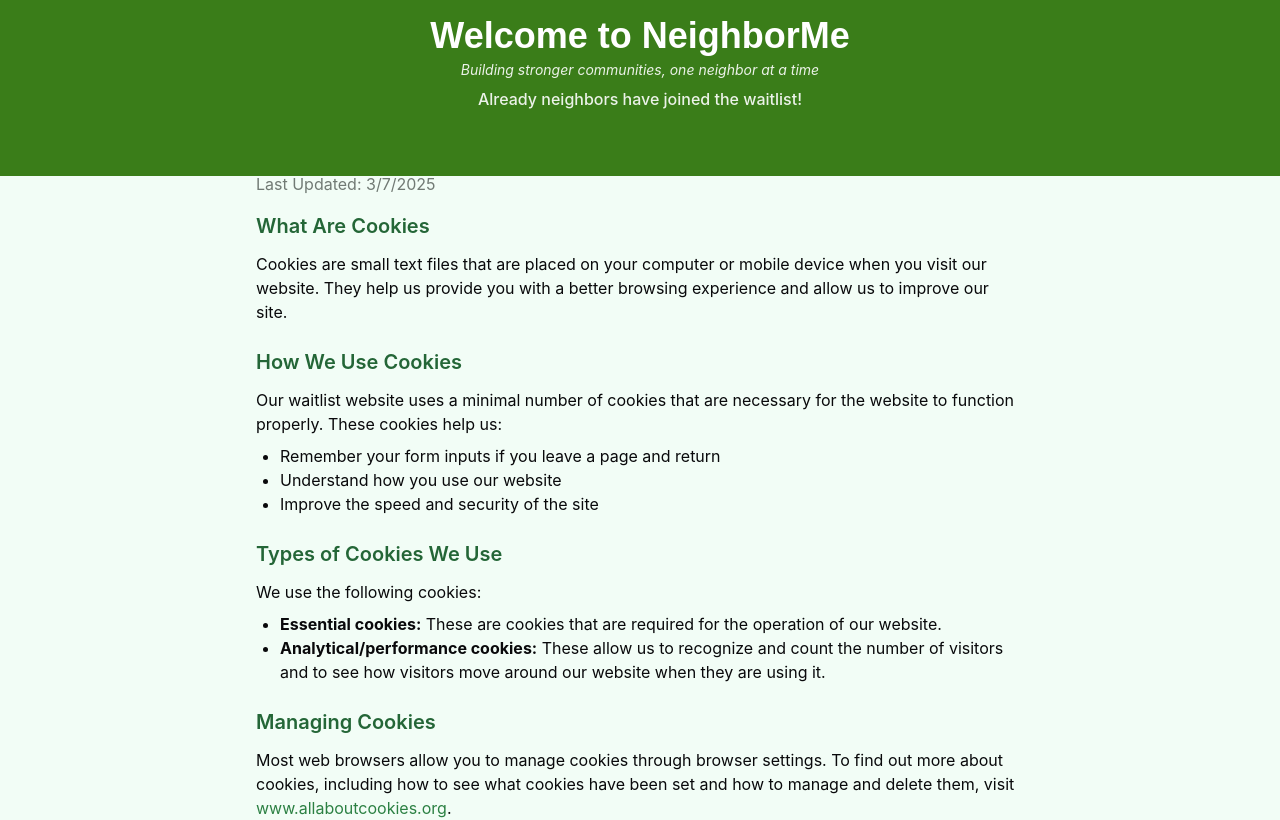
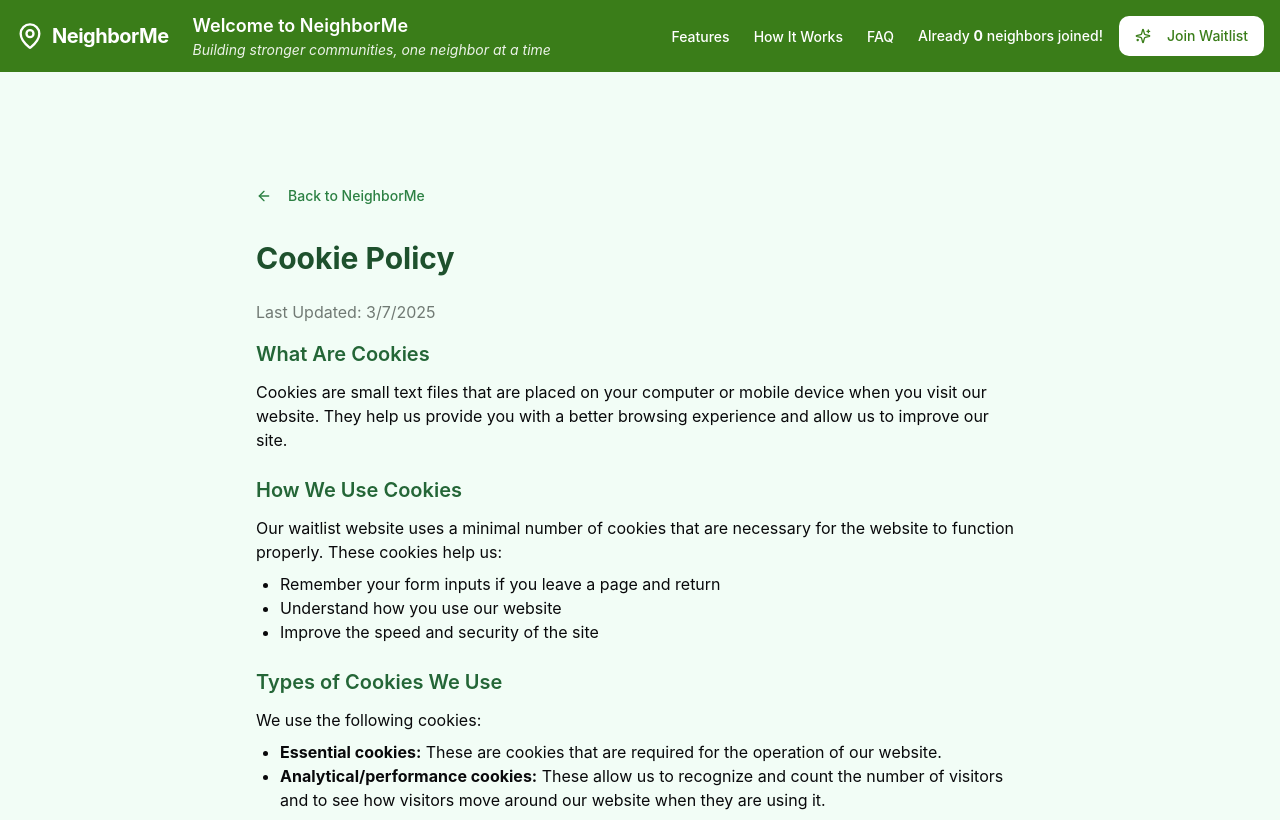
Before and after one commit to NeighborMeSite/neighborly-gig-waitlist, a React (Vite) app: page /cookies in a window 1280 px wide. Shown: the top 820 px of the page. Built offline with nearby package versions, Linux system fonts and the light colour scheme.

Commit message:
Refactor site styling and layout
Addresses visual issues including large gaps and top bar appearance.

```diff
--- a/src/components/HeroSection.tsx
+++ b/src/components/HeroSection.tsx
@@ -17,7 +17,7 @@ const HeroSection = ({
   setNeighborCount
 }: HeroSectionProps) => {
   return (
-    <section className="px-2 sm:px-4 relative" id="home">
+    <section className="px-2 sm:px-4 relative pt-4" id="home">
       {/* Background gradient */}
       <div className="absolute inset-0 bg-gradient-to-br from-neighborly-50 via-neighborly-100 to-neighborly-200/50 -z-10"></div>
 
--- a/src/components/Navbar.tsx
+++ b/src/components/Navbar.tsx
@@ -27,31 +27,45 @@ const Navbar = ({ onOpenWaitlist, neighborCount }: NavbarProps) => {
       className={`fixed top-0 left-0 right-0 z-50 transition-all duration-300 ${
         scrolled
           ? 'py-2 bg-[#3a7d19] shadow-md'
-          : 'py-4 bg-[#3a7d19]'
+          : 'py-3 bg-[#3a7d19]'
       }`}
     >
-      <div className="container mx-auto">
-        {/* Top section with welcome message */}
-        <div className="text-center mb-2">
-          <h2 className="text-white text-xl sm:text-2xl md:text-3xl lg:text-4xl font-bold leading-tight font-poppins">Welcome to NeighborMe</h2>
-          <p className="text-white/90 mt-1 italic text-xs md:text-sm">Building stronger communities, one neighbor at a time</p>
-          <p className="text-xs md:text-sm lg:text-base mt-1 text-white/90 font-medium">
-            Already <span className="font-bold text-lg md:text-xl text-white">{neighborCount}</span> neighbors have joined the waitlist!
-          </p>
-        </div>
-
-        {/* Navigation section */}
-        <nav className="flex items-center justify-between">
-          <AnimatedContainer animation="slide-down" delay={100}>
+      <div className="container mx-auto px-4">
+        <div className="flex flex-col md:flex-row md:items-center md:justify-between">
+          {/* Logo and Welcome Text Section */}
+          <div className="flex items-center justify-between">
             <Link to="/" className="flex items-center gap-2 group">
               <MapPin className="h-7 w-7 text-white" />
               <span className="font-bold text-xl tracking-tight text-white group-hover:text-neighborly-100 transition-colors">
                 NeighborMe
               </span>
             </Link>
-          </AnimatedContainer>
-          <AnimatedContainer animation="slide-down" delay={300}>
-            <ul className="hidden md:flex items-center space-x-8">
+
+            {/* Welcome message - visible on mobile and desktop */}
+            <div className="md:ml-6 text-white">
+              <h2 className="text-base md:text-lg font-semibold leading-tight">
+                Welcome to NeighborMe
+              </h2>
+              <p className="text-xs md:text-sm italic text-white/90">
+                Building stronger communities, one neighbor at a time
+              </p>
+            </div>
+
+            {/* Join Waitlist button - visible on mobile only */}
+            <Button
+              variant="default"
+              size="sm"
+              className="md:hidden bg-white text-[#3a7d19] hover:bg-neighborly-100 transition-all duration-300 font-medium"
+              onClick={onOpenWaitlist}
+            >
+              <Sparkles className="h-3 w-3 mr-1" />
+              Join
+            </Button>
+          </div>
+
+          {/* Navigation and Waitlist Count Section */}
+          <div className="hidden md:flex items-center justify-between mt-2 md:mt-0">
+            <ul className="flex items-center space-x-6 mr-6">
               <li>
                 <a href="#features" className="text-sm font-medium hover:text-neighborly-100 transition-colors text-white">
                   Features
@@ -68,8 +82,12 @@ const Navbar = ({ onOpenWaitlist, neighborCount }: NavbarProps) => {
                 </a>
               </li>
             </ul>
-          </AnimatedContainer>
-          <AnimatedContainer animation="slide-down" delay={500}>
+
+            <div className="flex items-center gap-4">
+              <p className="text-sm text-white font-medium">
+                Already <span className="font-bold text-white">{neighborCount}</span> neighbors joined!
+              </p>
+
               <Button
                 variant="default"
                 className="bg-white text-[#3a7d19] hover:bg-neighborly-100 transition-all duration-300 font-medium"
@@ -78,8 +96,9 @@ const Navbar = ({ onOpenWaitlist, neighborCount }: NavbarProps) => {
                 <Sparkles className="h-4 w-4 mr-2" />
                 Join Waitlist
               </Button>
-          </AnimatedContainer>
-        </nav>
+            </div>
+          </div>
+        </div>
       </div>
     </header>
   );
--- a/src/pages/Cookies.tsx
+++ b/src/pages/Cookies.tsx
@@ -1,18 +1,21 @@
-
 import Footer from '@/components/Footer';
 import Navbar from '@/components/Navbar';
 import { Button } from '@/components/ui/button';
 import { ArrowLeft } from 'lucide-react';
 import { Link } from 'react-router-dom';
+import { useNavigate } from 'react-router-dom';
 
 const Cookies = () => {
-  const handleOpenWaitlist = () => {
-    window.location.href = "/#waitlist";
+  const navigate = useNavigate();
+
+  const handleGoBack = () => {
+    navigate('/');
   };
 
   return (
-    <div className="min-h-screen flex flex-col">
-      <Navbar onOpenWaitlist={handleOpenWaitlist} />
+    <>
+      <Navbar onOpenWaitlist={handleGoBack} neighborCount={0} />
+      <div className="container mx-auto px-4 py-24 md:py-32">
         <main className="flex-1 container mx-auto py-12 px-4">
           <div className="max-w-3xl mx-auto">
             <div className="mb-6 flex items-center">
@@ -78,8 +81,9 @@ const Cookies = () => {
             </div>
           </div>
         </main>
+      </div>
       <Footer />
-    </div>
+    </>
   );
 };
 
--- a/src/pages/Index.tsx
+++ b/src/pages/Index.tsx
@@ -42,7 +42,7 @@ const Index = () => {
   return (
     <div className="min-h-screen bg-gradient-to-b from-neighborly-50 to-neighborly-100">
       <Navbar onOpenWaitlist={scrollToWaitlist} neighborCount={neighborCount} />
-      <main className="pt-32 md:pt-36">
+      <main className="pt-24 md:pt-28">
         <HeroSection
           showWaitlist={showWaitlist}
           setShowWaitlist={setShowWaitlist}
--- a/src/pages/Privacy.tsx
+++ b/src/pages/Privacy.tsx
@@ -1,19 +1,21 @@
-
 import Footer from '@/components/Footer';
 import Navbar from '@/components/Navbar';
 import { Button } from '@/components/ui/button';
 import { ArrowLeft } from 'lucide-react';
 import { Link } from 'react-router-dom';
+import { useNavigate } from 'react-router-dom';
 
 const Privacy = () => {
-  const handleOpenWaitlist = () => {
-    window.location.href = "/#waitlist";
+  const navigate = useNavigate();
+
+  const handleGoBack = () => {
+    navigate('/');
   };
 
   return (
-    <div className="min-h-screen flex flex-col">
-      <Navbar onOpenWaitlist={handleOpenWaitlist} />
-      <main className="flex-1 container mx-auto py-12 px-4">
+    <>
+      <Navbar onOpenWaitlist={handleGoBack} neighborCount={0} />
+      <div className="container mx-auto px-4 py-24 md:py-32">
         <div className="max-w-3xl mx-auto">
           <div className="mb-6 flex items-center">
             <Link to="/">
@@ -33,8 +35,8 @@ const Privacy = () => {
             <section className="mb-6">
               <h2 className="text-xl font-semibold mb-3 text-neighborly-700">Overview</h2>
               <p>
-                This simple Privacy Policy explains how NeighborMe ("we", "our", or "us") collects and uses your information
-                when you join our waitlist. We're committed to protecting your privacy and using your data responsibly.
+                This simple Privacy Policy explains how NeighborMe ("we", "our", or "us") collects and uses your
+                information when you join our waitlist. We're committed to protecting your privacy and using your data responsibly.
               </p>
             </section>
 
@@ -96,9 +98,9 @@ const Privacy = () => {
             </section>
           </div>
         </div>
-      </main>
+      </div>
       <Footer />
-    </div>
+    </>
   );
 };
 
--- a/src/pages/Terms.tsx
+++ b/src/pages/Terms.tsx
@@ -1,19 +1,21 @@
-
 import Footer from '@/components/Footer';
 import Navbar from '@/components/Navbar';
 import { Button } from '@/components/ui/button';
 import { ArrowLeft } from 'lucide-react';
 import { Link } from 'react-router-dom';
+import { useNavigate } from 'react-router-dom';
 
 const Terms = () => {
-  const handleOpenWaitlist = () => {
-    window.location.href = "/#waitlist";
+  const navigate = useNavigate();
+
+  const handleGoBack = () => {
+    navigate('/');
   };
 
   return (
-    <div className="min-h-screen flex flex-col">
-      <Navbar onOpenWaitlist={handleOpenWaitlist} />
-      <main className="flex-1 container mx-auto py-12 px-4">
+    <>
+      <Navbar onOpenWaitlist={handleGoBack} neighborCount={0} />
+      <div className="container mx-auto px-4 py-24 md:py-32">
         <div className="max-w-3xl mx-auto">
           <div className="mb-6 flex items-center">
             <Link to="/">
@@ -94,9 +96,9 @@ const Terms = () => {
             </section>
           </div>
         </div>
-      </main>
+      </div>
       <Footer />
-    </div>
+    </>
   );
 };
 
```
Lines whose indentation alone changed are shown as unchanged.
